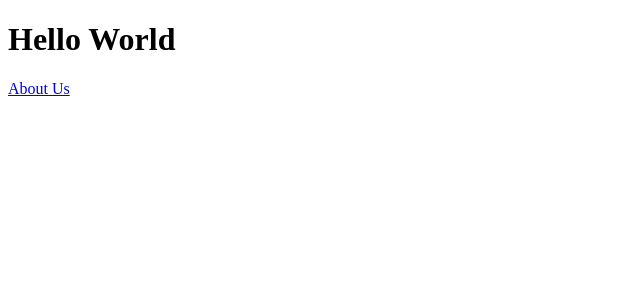
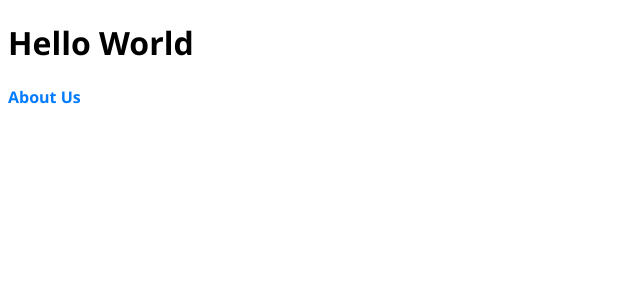
Before and after one commit to GuillermoCAB/portfolioGCAB, a React (Vite) app: page / in a window 1280 px wide. Shown: the top 300 px of the page, without its empty margins (0-640 px from the left). Built offline with nearby package versions, Linux system fonts and the light colour scheme.

Commit message:
Add global CSS config

```diff
--- a/package.json
+++ b/package.json
@@ -15,6 +15,9 @@
     "@types/react-dom": "^18.2.6",
     "@types/react-helmet": "^6.1.6",
     "@vitejs/plugin-react": "^4.0.1",
+    "autoprefixer": "^10.4.14",
+    "postcss": "^8.4.25",
+    "postcss-nested": "^6.0.1",
     "typescript": "^5.1.3",
     "vite": "^4.3.9"
   },
--- /dev/null
+++ b/postcss.config.js
@@ -0,0 +1,6 @@
+module.exports = {
+    plugins: [
+        require('postcss-nested'),
+        require('autoprefixer')
+    ]
+  }
--- /dev/null
+++ b/src/main.css
@@ -0,0 +1,31 @@
+:root {
+    --primary-color: #007bff;
+    --secondary-color: #6c757d;
+    --success-color: #28a745;
+    --info-color: #17a2b8;
+    --warning-color: #ffc107;
+    --danger-color: #dc3545;
+    --light-color: #f8f9fa;
+    --dark-color: #343a40;
+    --font-family: 'Segoe UI', Tahoma, Geneva, Verdana, sans-serif;
+    --font-size: 1em;
+    --border-radius: 5px;
+    --margin: 10px;
+    --padding: 10px;
+}
+
+*, button, input {
+    font-family: var(--font-family);
+}
+
+button {
+    &:hover {
+        cursor: pointer;
+    }
+}
+
+a {
+    text-decoration: none;
+    color: var(--primary-color);
+    font-weight: 600;
+}
--- a/src/main.tsx
+++ b/src/main.tsx
@@ -1,6 +1,7 @@
 import React from "react";
 import { createRoot } from "react-dom/client";
 import { App } from "./App";
+import './main.css'
 
 createRoot(document.getElementById("app") as HTMLElement).render(
   <React.StrictMode>
```
